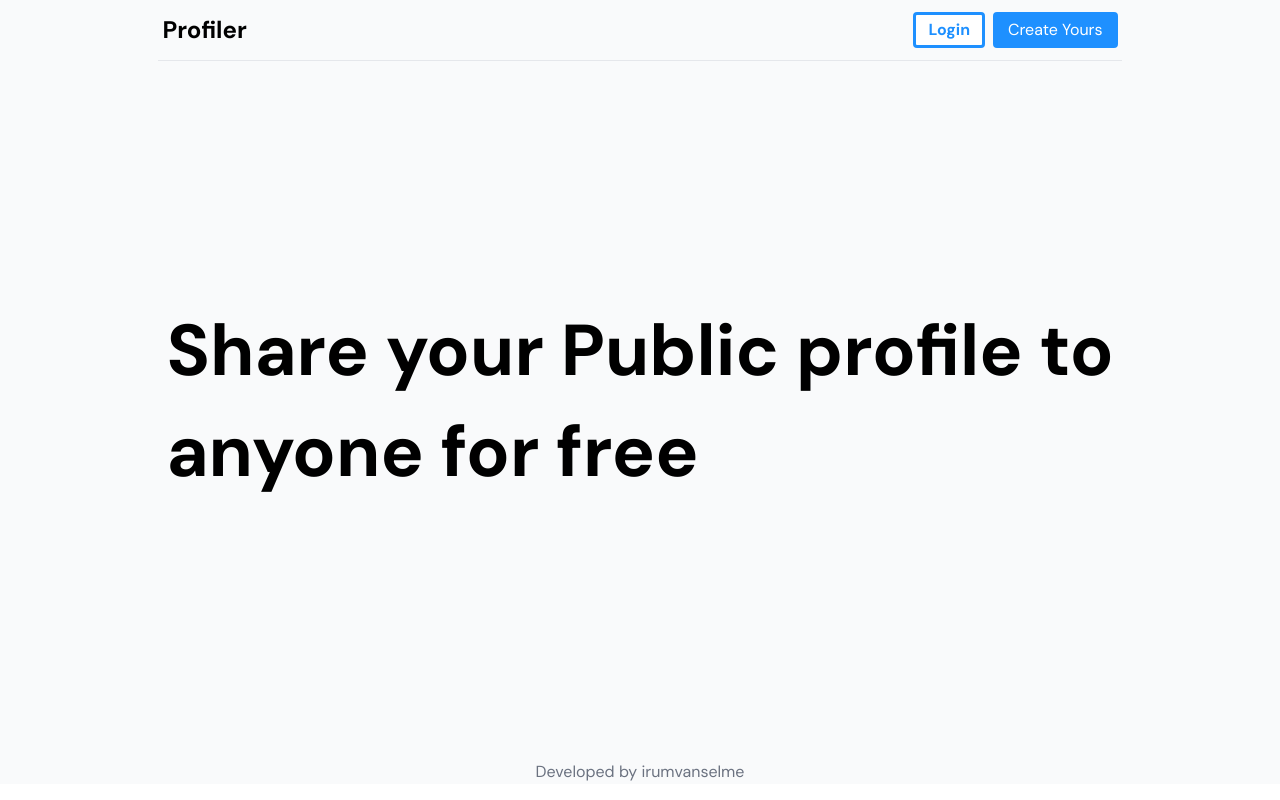
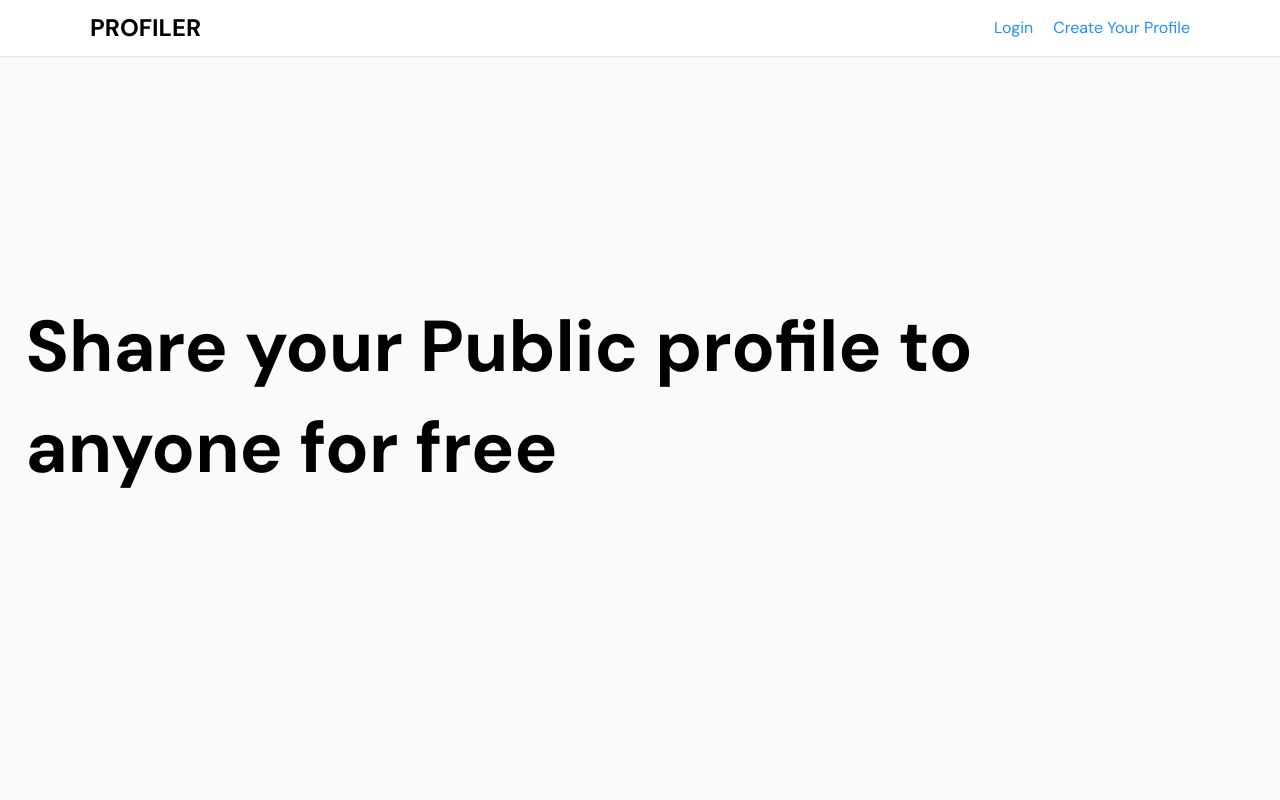
Before and after one commit to irumvanselme/profiler, a Next.js app: page / in a window 1280 px wide. Shown: the top 800 px of the page. Built offline with nearby package versions, Linux system fonts and the light colour scheme.

Commit message:
feat: change the page title

```diff
--- a/components/layouts/page.tsx
+++ b/components/layouts/page.tsx
@@ -3,18 +3,19 @@ import { Navbar } from "../ui/navbar";
 
 export function PageLayout({ children }) {
 	return (
-		<div className="bg-gray-50 px-2 sm:px-4 flex justify-center">
-			<div className="lg:max-w-[1245px]">
+		<>
 			<Head>
-					<title>Create Next App</title>
+				<title>profiler - Home</title>
 				<meta
 					name="description"
-						content="Generated by create next app"
+					content="a free profile for everyone"
 				/>
 				<link rel="icon" href="/favicon.ico" />
 			</Head>
-				<main className="min-h-[95vh]">
 			<Navbar />
+			<div className="bg-gray-50 px-2 sm:px-4 flex justify-center">
+				<div className="lg:max-w-[1245px] w-full">
+					<main className="min-h-[95vh] w-full">
 						<div className="mx-auto mt-5 px-2">
 							<div>{children}</div>
 						</div>
@@ -23,6 +24,6 @@ export function PageLayout({ children }) {
 						<p>Developed by irumvanselme</p>
 					</footer>
 				</div>
-		</div>
+			</div></>
 	);
 }
--- a/components/ui/navbar.tsx
+++ b/components/ui/navbar.tsx
@@ -14,34 +14,34 @@ export function Navbar() {
 	}, []);
 
 	return (
-		<div className="flex justify-between mx-auto border-b py-3 items-center px-1">
+		<div className="flex justify-between mx-auto border-b py-3 items-center px-1 md:px-5 xl:px-[90px]">
 			<Link href="/">
-				<h1 className="cursor-pointer font-bold text-2xl">Profiler</h1>
+				<h1 className="cursor-pointer font-bold text-2xl">PROFILER</h1>
 			</Link>
-			<div className="flex gap-2">
+			<div className="flex gap-5">
 				{isLoggedIn ? (
 					<>
 						<Link href="/settings/update-profile">
-							<div>
-								<Button outline>Settings</Button>
+							<div className="text-[dodgerblue] cursor-pointer hover:underline transition">
+								Settings
 							</div>
 						</Link>
 						<Link href="/auth/logout">
-							<div>
-								<Button outline>Log Out</Button>
+							<div className="text-[dodgerblue] cursor-pointer hover:underline transition">
+								Log Out
 							</div>
 						</Link>
 					</>
 				) : (
 					<>
 						<Link href="/auth/login">
-							<div>
-								<Button outline>Login</Button>
+							<div className="text-[dodgerblue] cursor-pointer hover:underline transition">
+								Login
 							</div>
 						</Link>
 						<Link href="/auth/register">
-							<div>
-								<Button>Create Yours</Button>
+							<div className="text-[dodgerblue] cursor-pointer hover:underline transition">
+								Create Your Profile
 							</div>
 						</Link>
 					</>
--- /dev/null
+++ b/pages/auth/logout.tsx
@@ -0,0 +1,19 @@
+import { useRouter } from "next/router";
+import { useEffect } from "react"
+
+export default function LogOut() {
+
+    const router = useRouter();
+
+    useEffect(() => {
+        localStorage.removeItem("session_id");
+
+        router.push("/auth/login");
+    }, [])
+
+    return (
+        <div>
+            Hello. we are logging out
+        </div>
+    )
+}
```
Lines whose indentation alone changed are shown as unchanged.
